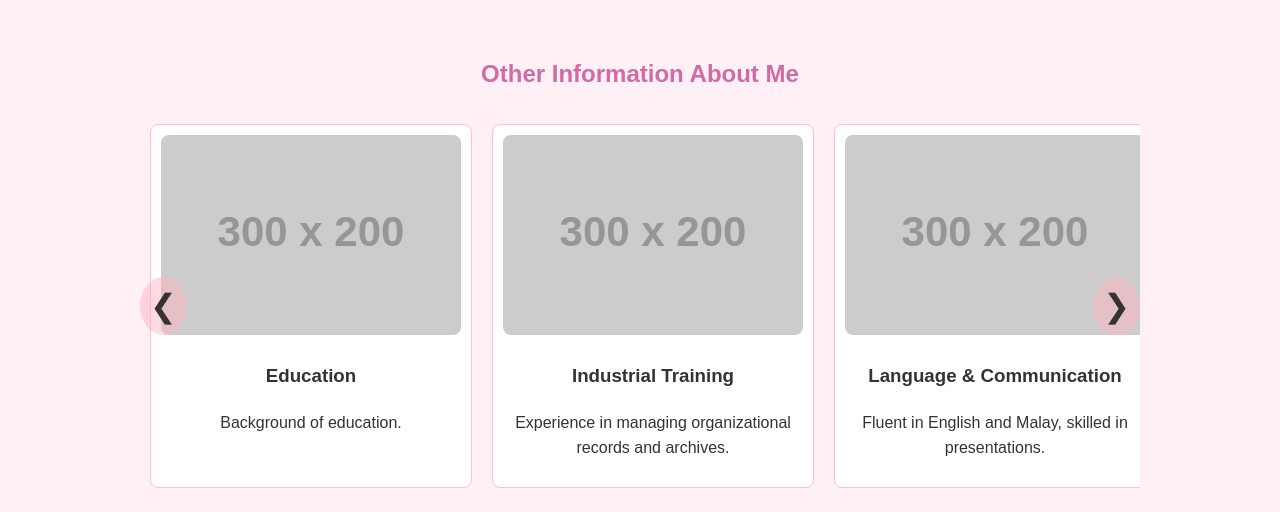
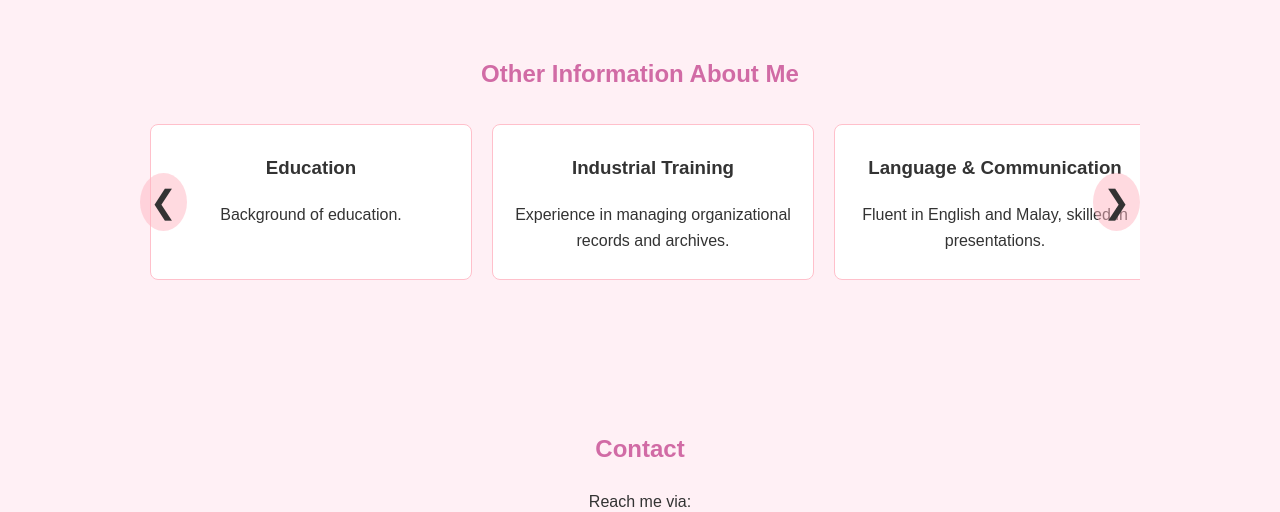
Before and after one commit to nurafiqahhh/afiqah, a plain HTML site: page index.html in a window 1280 px wide. Shown: the part 1660-2172 px from the top of the page. Drawn offline with Linux system fonts and the light colour scheme; placeholder pictures from the web are drawn by us.

Commit message:
Update index.html

```diff
--- a/index.html
+++ b/index.html
@@ -286,27 +286,22 @@
       <button class="prev" onclick="moveSlide(-1)">&#10094;</button>
       <div class="slider" id="slider">
         <a href="education.html" class="card">
-          <img src="https://via.placeholder.com/300x200" alt="Education">
           <h3>Education</h3>
           <p>Background of education.</p>
         </a>
         <a href="training.html" class="card">
-          <img src="https://via.placeholder.com/300x200" alt="Training">
           <h3>Industrial Training</h3>
           <p>Experience in managing organizational records and archives.</p>
         </a>
         <a href="languages.html" class="card">
-          <img src="https://via.placeholder.com/300x200" alt="Languages">
           <h3>Language & Communication</h3>
           <p>Fluent in English and Malay, skilled in presentations.</p>
         </a>
-        <a href="projects.html" class="card">
-          <img src="https://via.placeholder.com/300x200" alt="Projects">
+        <a href="projects.html" class="card"
           <h3>Hobbies & Interests</h3>
           <p>Developed web-based projects for coursework and portfolios.</p>
         </a>
         <a href="achievements.html" class="card">
-          <img src="https://via.placeholder.com/300x200" alt="Achievements">
           <h3>Achievements</h3>
           <p>Recognized for academic excellence and teamwork contributions.</p>
         </a>
```
